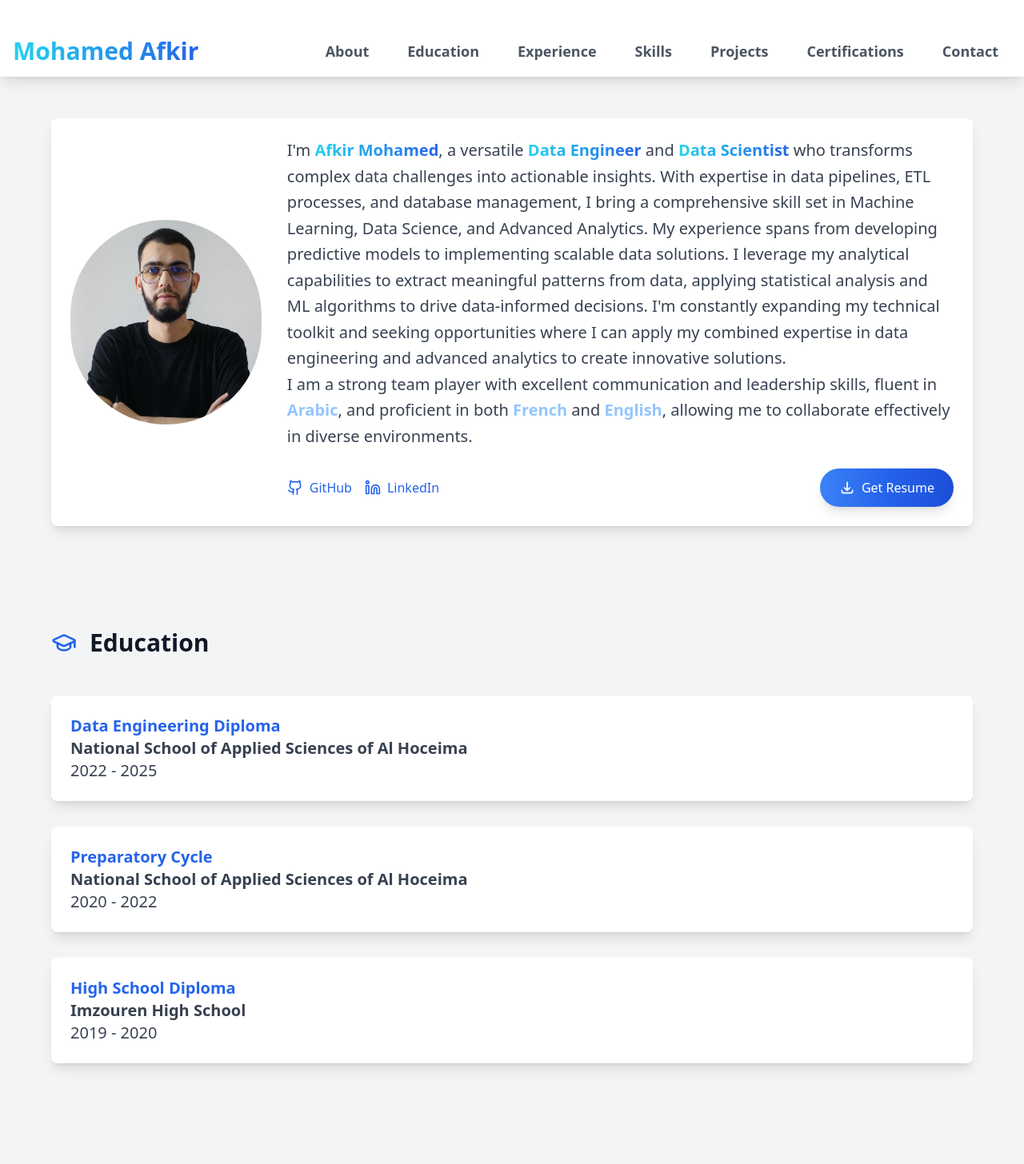
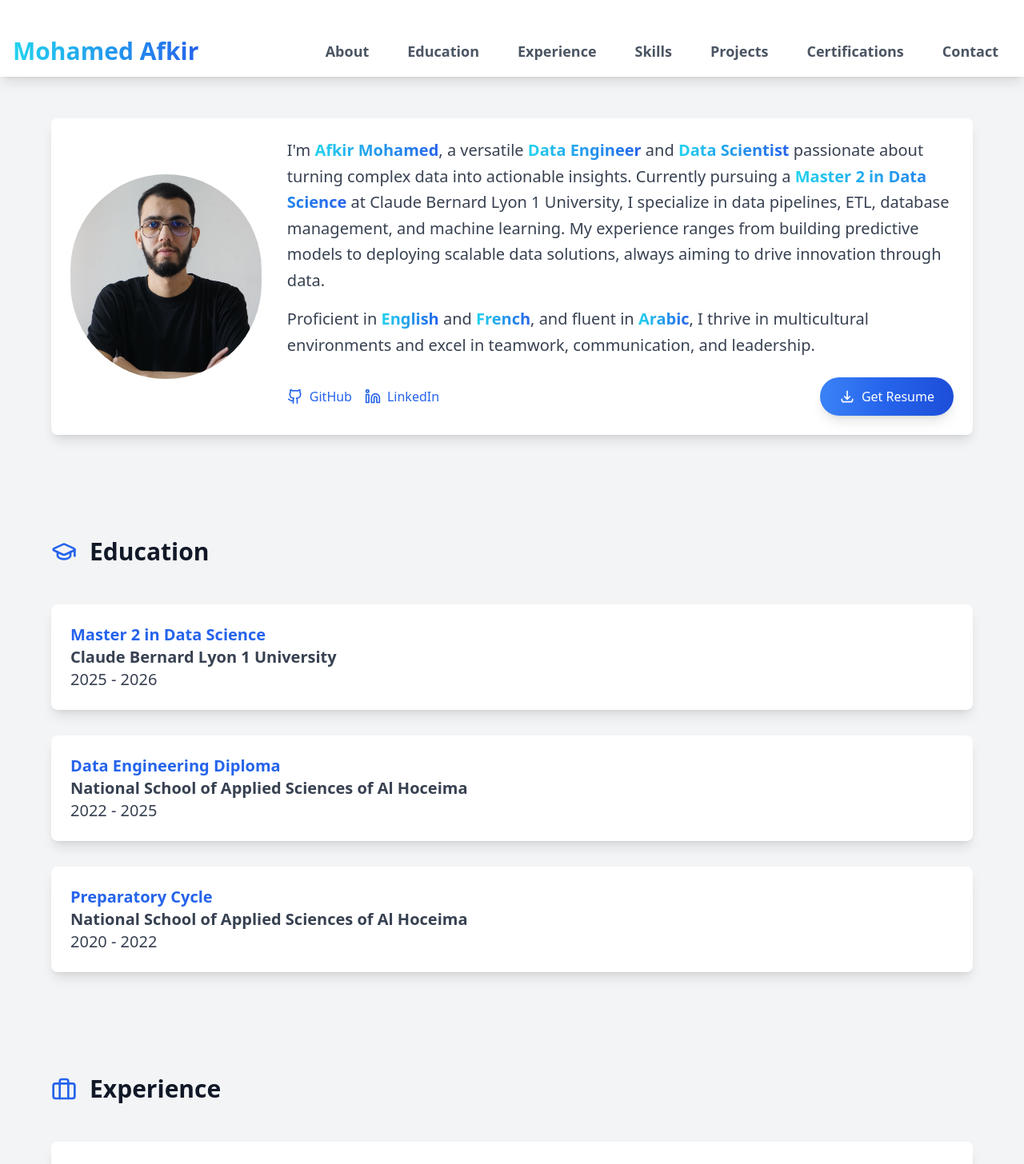
Before and after one commit to afkirmohamed11/portfolio, a React (Vite) app: page / in a window 1280 px wide. Shown: the top 1456 px of the page at 80% size. Built offline with nearby package versions, Linux system fonts and the light colour scheme.

Commit message:
edited about and studies sections

```diff
--- a/src/App.tsx
+++ b/src/App.tsx
@@ -125,15 +125,17 @@ function App() {
               className="w-48 h-48 md:w-64 md:h-64 rounded-full object-cover mb-6 md:mb-0"
             />
             <div className="flex flex-col justify-between">
-              <p className="text-gray-700 text-xl leading-relaxed">
-                I'm <span className="font-bold text-transparent bg-clip-text bg-gradient-to-r from-cyan-400 to-blue-600">
-                  Afkir Mohamed
-                </span>, a versatile <span className="font-bold text-transparent bg-clip-text bg-gradient-to-r from-cyan-400 to-blue-600">Data Engineer</span> and <span className="font-bold text-transparent bg-clip-text bg-gradient-to-r from-cyan-400 to-blue-600">Data Scientist</span> who transforms complex data challenges into actionable insights. With expertise in data pipelines, ETL processes, and database management, I bring a comprehensive skill set in Machine Learning, Data Science, and Advanced Analytics. My experience spans from developing predictive models to implementing scalable data solutions. I leverage my analytical capabilities to extract meaningful patterns from data, applying statistical analysis and ML algorithms to drive data-informed decisions. I'm constantly expanding my technical toolkit and seeking opportunities where I can apply my combined expertise in data engineering and advanced analytics to create innovative solutions.
-              </p>
+<p className="text-gray-700 text-xl leading-relaxed">
+  I'm <span className="font-bold text-transparent bg-clip-text bg-gradient-to-r from-cyan-400 to-blue-600">
+    Afkir Mohamed
+  </span>, a versatile <span className="font-bold text-transparent bg-clip-text bg-gradient-to-r from-cyan-400 to-blue-600">Data Engineer</span> and <span className="font-bold text-transparent bg-clip-text bg-gradient-to-r from-cyan-400 to-blue-600">Data Scientist</span> passionate about turning complex data into actionable insights. Currently pursuing a <span className="font-bold text-transparent bg-clip-text bg-gradient-to-r from-cyan-400 to-blue-600">Master 2 in Data Science</span> at Claude Bernard Lyon 1 University, I specialize in data pipelines, ETL, database management, and machine learning. My experience ranges from building predictive models to deploying scalable data solutions, always aiming to drive innovation through data.
+</p>
 
-              <p className="text-gray-700 text-xl leading-relaxed">
-                I am a strong team player with excellent communication and leadership skills, fluent in <span className="font-bold text-blue-300">Arabic</span>, and proficient in both <span className="font-bold text-blue-300">French</span> and <span className="font-bold text-blue-300">English</span>, allowing me to collaborate effectively in diverse environments.
-              </p>
+<p className="text-gray-700 text-xl leading-relaxed mt-4">
+  Proficient in <span className="font-bold text-transparent bg-clip-text bg-gradient-to-r from-cyan-400 to-blue-600">English</span> and <span className="font-bold text-transparent bg-clip-text bg-gradient-to-r from-cyan-400 to-blue-600">French</span>, and fluent in <span className="font-bold text-transparent bg-clip-text bg-gradient-to-r from-cyan-400 to-blue-600">Arabic</span>, I thrive in multicultural environments and excel in teamwork, communication, and leadership.
+</p>
+
+
 
               <div className="mt-6 flex flex-col sm:flex-row gap-4">
                 <div className="flex flex-wrap gap-4">
@@ -189,6 +191,15 @@ function App() {
           <div className="grid gap-8">
             {/* Entry 1 */}
             <div className="bg-white shadow-lg p-6 rounded-lg">
+              <h3 className="text-xl font-bold text-blue-600 text-2xl">Master 2 in Data Science</h3>
+              <p className="font-bold text-gray-700 text-xl">
+                Claude Bernard Lyon 1 University
+              </p>
+              <p className="text-gray-700 text-xl">2025 - 2026</p>
+            </div>
+
+            {/* Entry 2 */}
+            <div className="bg-white shadow-lg p-6 rounded-lg">
               <h3 className="text-xl font-bold text-blue-600 text-2xl">Data Engineering Diploma</h3>
               <p className="font-bold text-gray-700 text-xl">
                 National School of Applied Sciences of Al Hoceima
@@ -196,7 +207,7 @@ function App() {
               <p className="text-gray-700 text-xl">2022 - 2025</p>
             </div>
 
-            {/* Entry 2 */}
+            {/* Entry 3 */}
             <div className="bg-white shadow-lg p-6 rounded-lg">
               <h3 className="text-xl font-bold text-blue-600 text-2xl">Preparatory Cycle</h3>
               <p className="font-bold text-gray-700 text-xl">
@@ -205,13 +216,7 @@ function App() {
               <p className="text-gray-700 text-xl">2020 - 2022</p>
             </div>
             {/* Entry 3 */}
-            <div className="bg-white shadow-lg p-6 rounded-lg">
-              <h3 className="text-xl font-bold text-blue-600 text-2xl">High School Diploma</h3>
-              <p className="font-bold text-gray-700 text-xl">
-                Imzouren High School
-              </p>
-              <p className="text-gray-700 text-xl">2019 - 2020</p>
-            </div>
+
           </div>
         </div>
       </section>
@@ -348,8 +353,9 @@ function App() {
                 <span className="px-3 py-1 bg-blue-50 text-blue-600 rounded-full text-sm">Terraform</span>
                 <span className="px-3 py-1 bg-blue-50 text-blue-600 rounded-full text-sm">Linux</span>
                 <span className="px-3 py-1 bg-blue-50 text-blue-600 rounded-full text-sm">Git</span>
+                <span className="px-3 py-1 bg-blue-50 text-blue-600 rounded-full text-sm">GitHub</span>
                 <span className="px-3 py-1 bg-blue-50 text-blue-600 rounded-full text-sm">GitLab</span>
-                <span className="px-3 py-1 bg-blue-50 text-blue-600 rounded-full text-sm">GitHub</span>
+
               </div>
             </div>
           </div>
```
